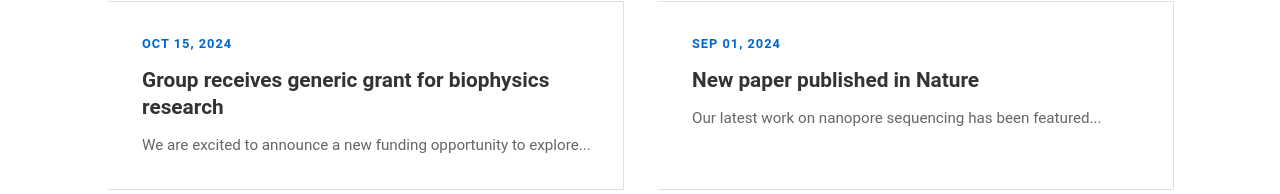
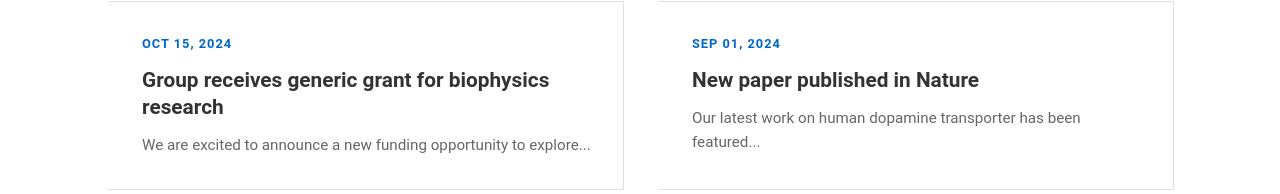
Before and after one commit to fulbabu2/fulbabu2.github.io, a React (Vite) app: page /#/ in a window 1280 px wide. Shown: the part 758-952 px from the top of the page. Built offline with nearby package versions, Linux system fonts and the light colour scheme; some icons are missing.

Commit message:
news change

```diff
--- a/src/pages/Home.tsx
+++ b/src/pages/Home.tsx
@@ -23,7 +23,7 @@ const Home: React.FC = () => {
                     <div className="news-item">
                         <span className="news-date">Sep 01, 2024</span>
                         <h4>New paper published in Nature</h4>
-                        <p>Our latest work on nanopore sequencing has been featured...</p>
+                        <p>Our latest work on human dopamine transporter has been featured...</p>
                     </div>
                 </div>
             </div>
```
